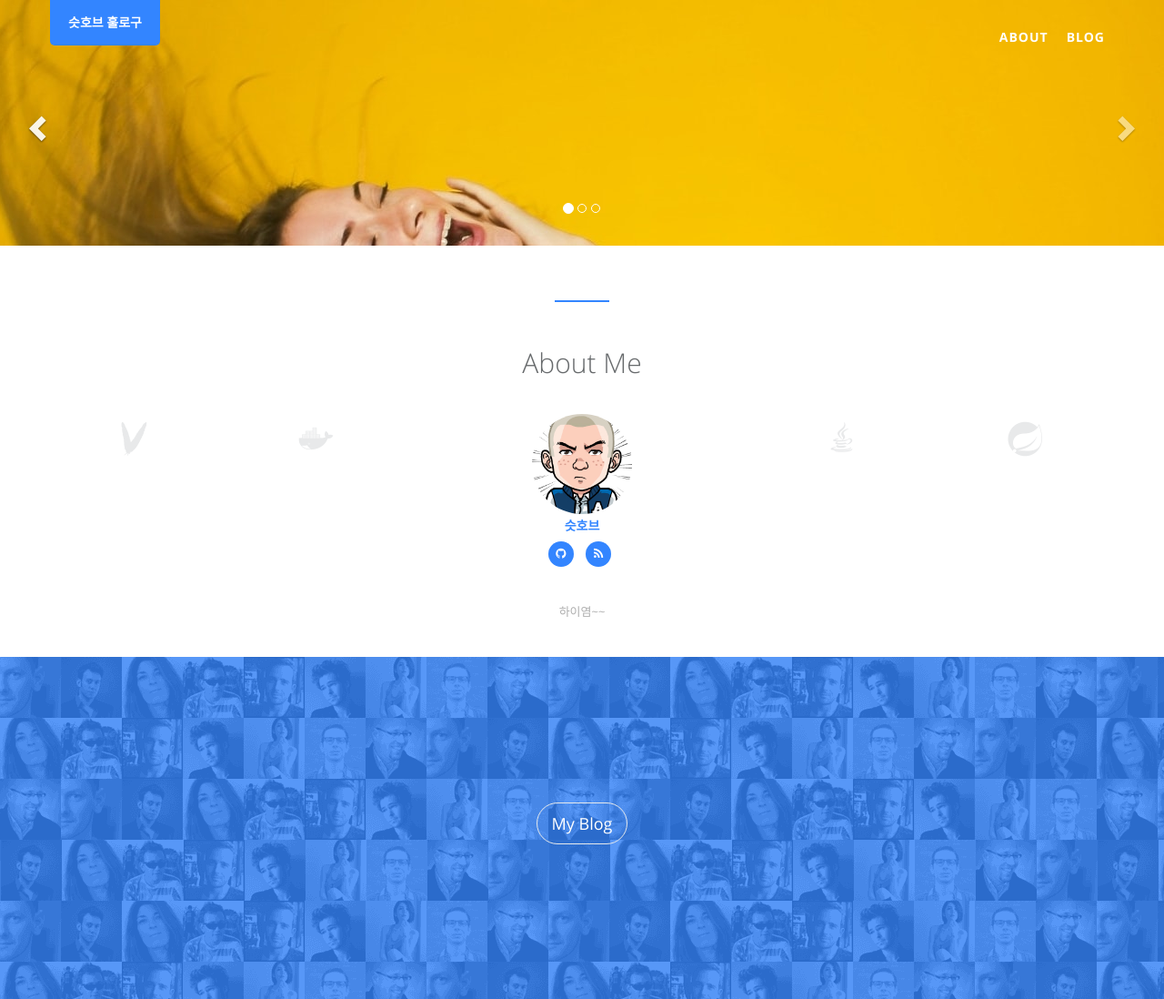
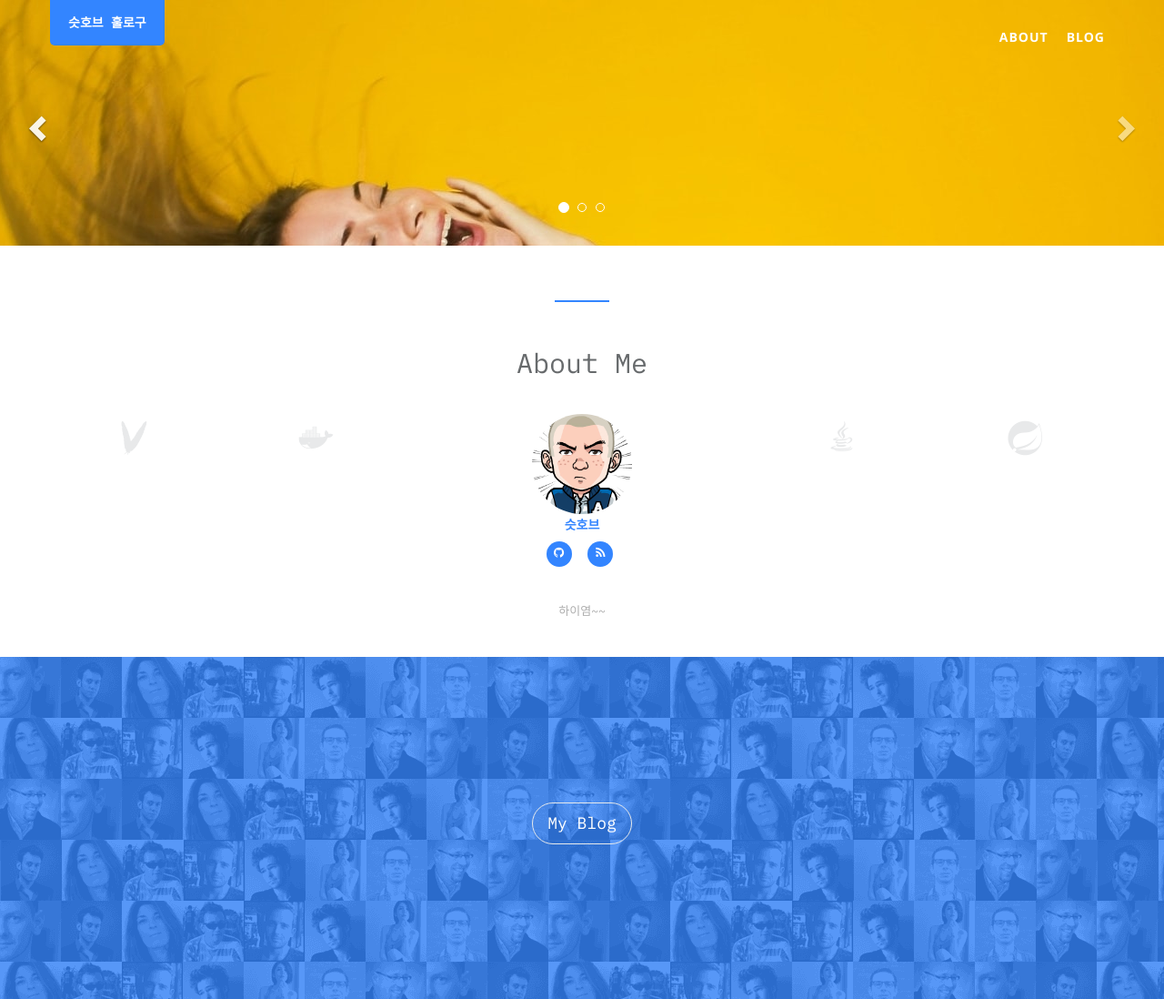
Before and after one commit to stove99/stove99.github.io, a Jekyll site: the page built from index.html, in a window 1280 px wide and 1098 px high. Shown: the whole window at 91% size. Built offline with Jekyll 4.4.1, drawn with Linux system fonts in a browser that asks for light colours.

Commit message:
font change

```diff
--- a/_sass/_style.scss
+++ b/_sass/_style.scss
@@ -2008,7 +2008,7 @@ body {
   }
   &.landing-page {
     color: #676a6c;
-    font-family: 'Open Sans', helvetica, arial, sans-serif;
+    font-family: 'IBM Plex Mono', 'Open Sans', helvetica, arial, sans-serif;
     background-color: #fff;
   }
 }
```
